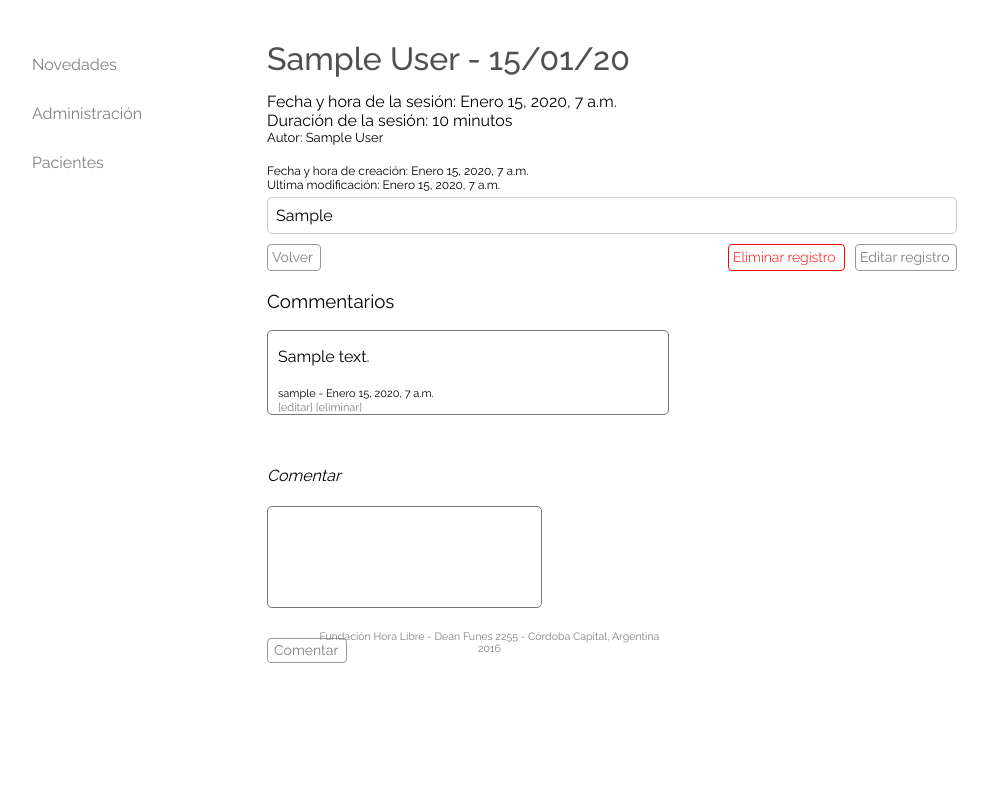
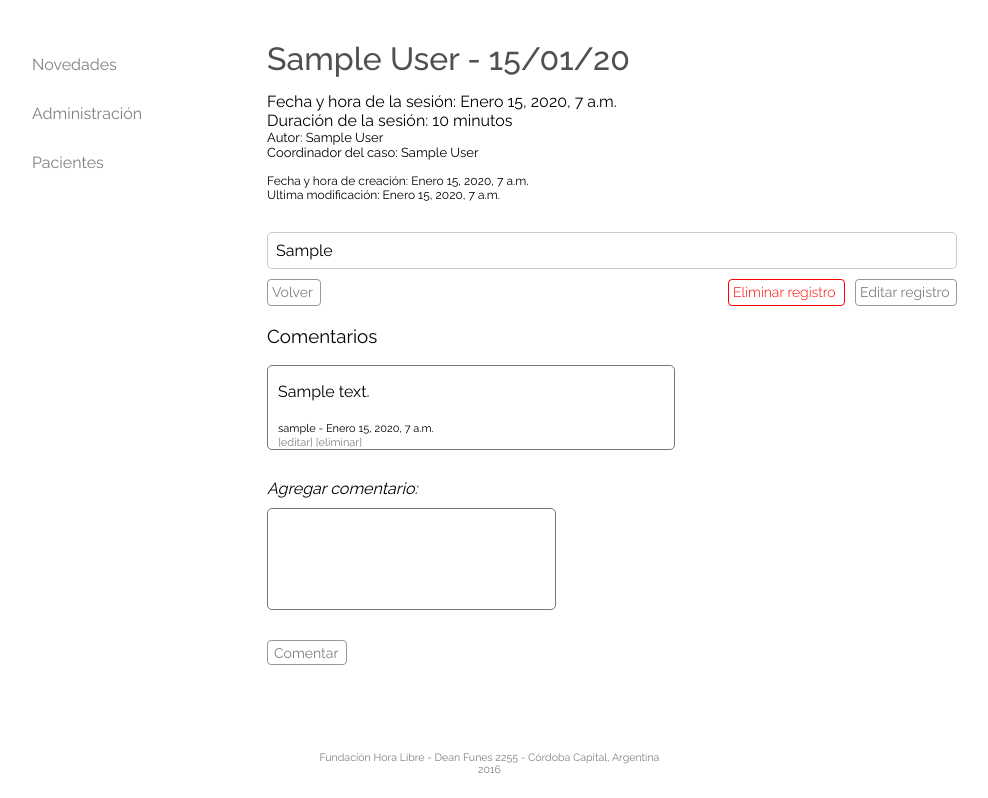
Before and after one commit to lucianoinso/HoralibrePublic, a Django app: a page that uses horalibre_web/records/templates/records/record_detail.html in a window 1280 px wide. Shown: the part 180-978 px from the top of the page, without its empty margins (71-1059 px from the left). Before the commit the page ends 843 px from the top, so only its background shows below. Run offline with Django 3.2, Linux system fonts and the light colour scheme; a user stored in the database is signed in; tables that the repository leaves empty hold one stand-in row (values such as "Sample post"); some libraries are stand-ins or nearby versions; some web fonts are replaced.

Commit message:
agregados comentarios, modificado CSS para que los divs crezcan con el contenido

```diff
--- a/horalibre_web/login/static/login/css/style.css
+++ b/horalibre_web/login/static/login/css/style.css
@@ -265,7 +265,6 @@ ul.work-images li img:hover {
 	background:#355267;
 	position: fixed;
 	width: 100%;
-	bottom:0;
 }
 .footer p {
 	margin:20px 0;
--- a/horalibre_web/records/static/records/css/style.css
+++ b/horalibre_web/records/static/records/css/style.css
@@ -80,11 +80,10 @@ h1.header {
 }
 
 footer {
-  margin-top: 80px;
   text-align: center;
   font-size: 0.8em;
   padding-top: 0;
-
+  margin-top: 70px;
 }
 
 footer h5 {
@@ -134,7 +133,6 @@ li a {
 
 #center {
     margin: 0px 50px;
-    height:550px;
     width:1150px;
 }
 
@@ -181,7 +179,6 @@ li a {
 
 .patient-entries{
   padding-top: 10px;
-  height: 80px;
 }
 
 .patient-entry{
@@ -196,7 +193,7 @@ li a {
   color:#70cbce;
 }
 
-.patient-name{
+.patient-data{
   font-weight: 400;
 }
 
@@ -258,9 +255,11 @@ span.article-author {
 }
 
 .records-list {
+  margin-top:30px;
   padding: 8px;
   border: 1px solid #cccccc;
   border-radius: 5px;
+  margin-top: 15px;
 }
 
 .record-log {
@@ -429,7 +428,7 @@ input[type=submit]:hover {
 }
 
 .records-filter input[type=submit]:hover {
-  color:#70cbce;;
+  color:#70cbce;
 }
 
 .filter-radio-button{
@@ -459,3 +458,38 @@ input[type="radio"] {
   padding: 10px 10px;
   word-wrap: break-word;
 }
+
+#comment-section{
+
+}
+
+span.add-comment h4{
+  font-style: italic;
+  margin: 0 0 10px 0;
+}
+
+#comment-section{
+
+}
+
+.comment_list{
+  background-color:white;
+  width:56%;
+}
+
+.comment{
+  border: 1px solid #777777;
+  border-radius: 5px;
+  padding: 0 10px 0 10px;
+  margin:10px 0px;
+  word-wrap: break-word;
+  width:100%;
+}
+
+span.comment-subtext{
+  font-size: 11px;
+}
+
+.comment-edit-delete{
+  text-decoration: none !important;
+}
--- a/horalibre_web/records/templates/records/patient_list.html
+++ b/horalibre_web/records/templates/records/patient_list.html
@@ -9,7 +9,7 @@
       {% if case_list %}
         {% for case in case_list %}
           <div class="patient-entry">
-            <div class="patient-name">
+            <div class="patient-data">
               <a href="{% url 'records:select_records' case.professional case.patient.id %}"> {{ case.patient.get_full_name }} (DNI: {{ case.patient.dni }})</a>
             </div>
           </div>
--- a/horalibre_web/records/templates/records/record_detail.html
+++ b/horalibre_web/records/templates/records/record_detail.html
@@ -6,16 +6,15 @@
     <div class="section-title"><h1>{{ record.case.patient.get_full_name }} - {{ record.session_datetime|date:"d/m/y" }}</h1></div>
     <div class="patient-entries">
       <div class="patient-entry">
-        <div class="patient-name">Fecha y hora de la sesión: {{ record.session_datetime }}</div>
-        <div class="patient-name">Duración de la sesión: {{ record.session_duration }} minutos</div>
-        <div class="patient-name" style="font-size:13px;">Autor: {{ record.case.professional.get_full_name }}</div>
-        <br/>
-
-        <div class="patient-name" style="font-size:12px;">Fecha y hora de creación: {{ record.creation_datetime }}</div>
-        <div class="patient-name" style="font-size:12px;">Ultima modificación: {{ record.last_modified }}</div>
-
+        <div class="patient-data">Fecha y hora de la sesión: {{ record.session_datetime }}</div>
+        <div class="patient-data">Duración de la sesión: {{ record.session_duration }} minutos</div>
+        <div class="patient-data" style="font-size:13px;">Autor: {{ record.case.professional.get_full_name }}</div>
+        <div class="patient-data" style="font-size:13px; margin-bottom:14px;">Coordinador del caso: {{ record.case.coordinator.get_full_name }}</div>
+        <div class="patient-data" style="font-size:12px;">Fecha y hora de creación: {{ record.creation_datetime }}</div>
+        <div class="patient-data" style="font-size:12px;">Ultima modificación: {{ record.last_modified }}</div>
       </div>
     </div>
+
     <div class = "record-log">
         {{ record.session_resume }}
     </div>
@@ -38,25 +37,22 @@
       </div>
 
     {% endif %}
-
-    <h3>Commentarios</h3>
+    <div id="comment-section">
+      <h3>Comentarios</h3>
       {% if comments %}
-      <div class="comment list" style="background-color:white; width:55%;">
+        <div class="comment_list">
         {% for comment in comments %}
-        <div class="comment" style="border: 1px solid #777777; border-radius: 5px; padding: 0 10px 0 10px; margin:10px 0px; word-wrap: break-word; width:100%">
+          <div class="comment">
           <p>{{ comment.text }}</p>
-
-        <span class="comment-subtext" style="font-size: 11px;">
+          <span class="comment-subtext">
           {{ comment.owner }} - {{ comment.create_date }}
-
 
           {% if comment.owner == user %}
 
           <div class="comment-edit-delete" >
-          <a href="{% url 'records:edit_comment' record.case.professional record.case.patient.id record.id comment.id %}" style="text-decoration: none !important;">[editar]</a>
+            <a href="{% url 'records:edit_comment' record.case.professional record.case.patient.id record.id comment.id %}">[editar]</a>
             <a href="{% url 'records:delete_comment' record.case.professional record.case.patient.id record.id comment.id %}"
-           onclick="return confirm('¿Estas seguro que queres eliminar el comentario?')"
-           style="text-decoration: none !important;">[eliminar]</a>
+             onclick="return confirm('¿Estas seguro que queres eliminar el comentario?')">[eliminar]</a>
           </div>
           {% endif %}
 
@@ -69,11 +65,11 @@
       {% endif %}
       <br>
       <form action="{% url 'records:new_comment' user.username record.case.patient.id record.id %}" method="post" id="post_comment">{% csrf_token %}
-      <i><h4>Comentar</h4></i>
-      <textarea id="comment_text" name="comment_text" maxlength=500 style="width:auto; resize: none;" rows="5" cols="34" required></textarea>
+        <span class="add-comment"><h4>Agregar comentario:</h4></span>
+        <textarea id="comment_text" name="comment_text" maxlength=500 style="width:auto; resize: none;" rows="5" cols="36" required></textarea>
         <p><input type="submit" value="Comentar" style="width:80px;"></p>
       </form>
-
+    </div>
   </div> <!-- end content div -->
 
 {% endblock %}
```
Also changed, not shown: horalibre_web/commentary/templates/commentary/modify_comment.html (deleted, +0 -16 lines), horalibre_web/records/templates/records/record_list.html (+8 -11 lines), horalibre_web/records/templates/records/select_records.html (+7 -9 lines), horalibre_web/static/css/style.css (+1 -11 lines). Lines whose indentation alone changed are shown as unchanged.
